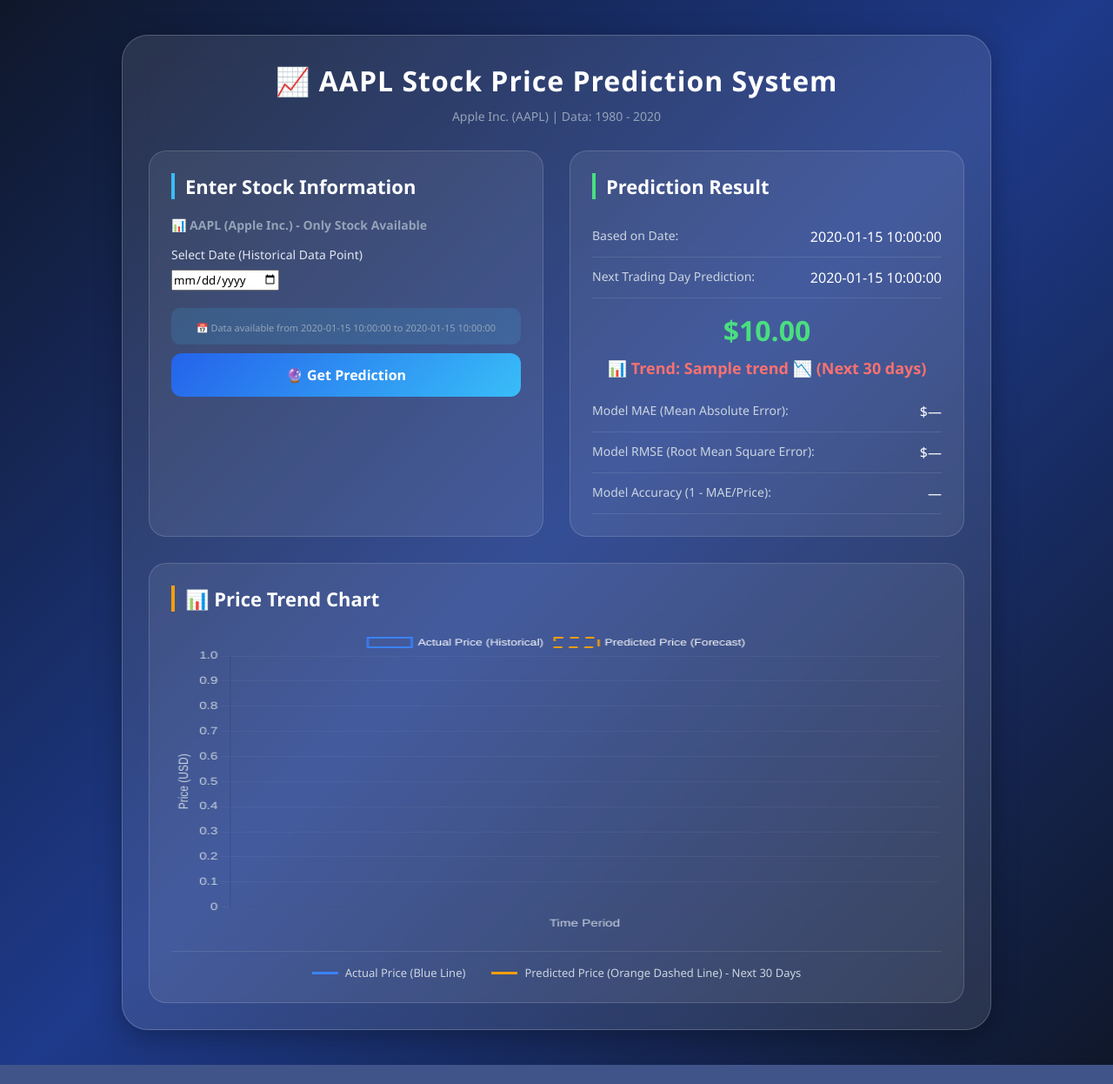
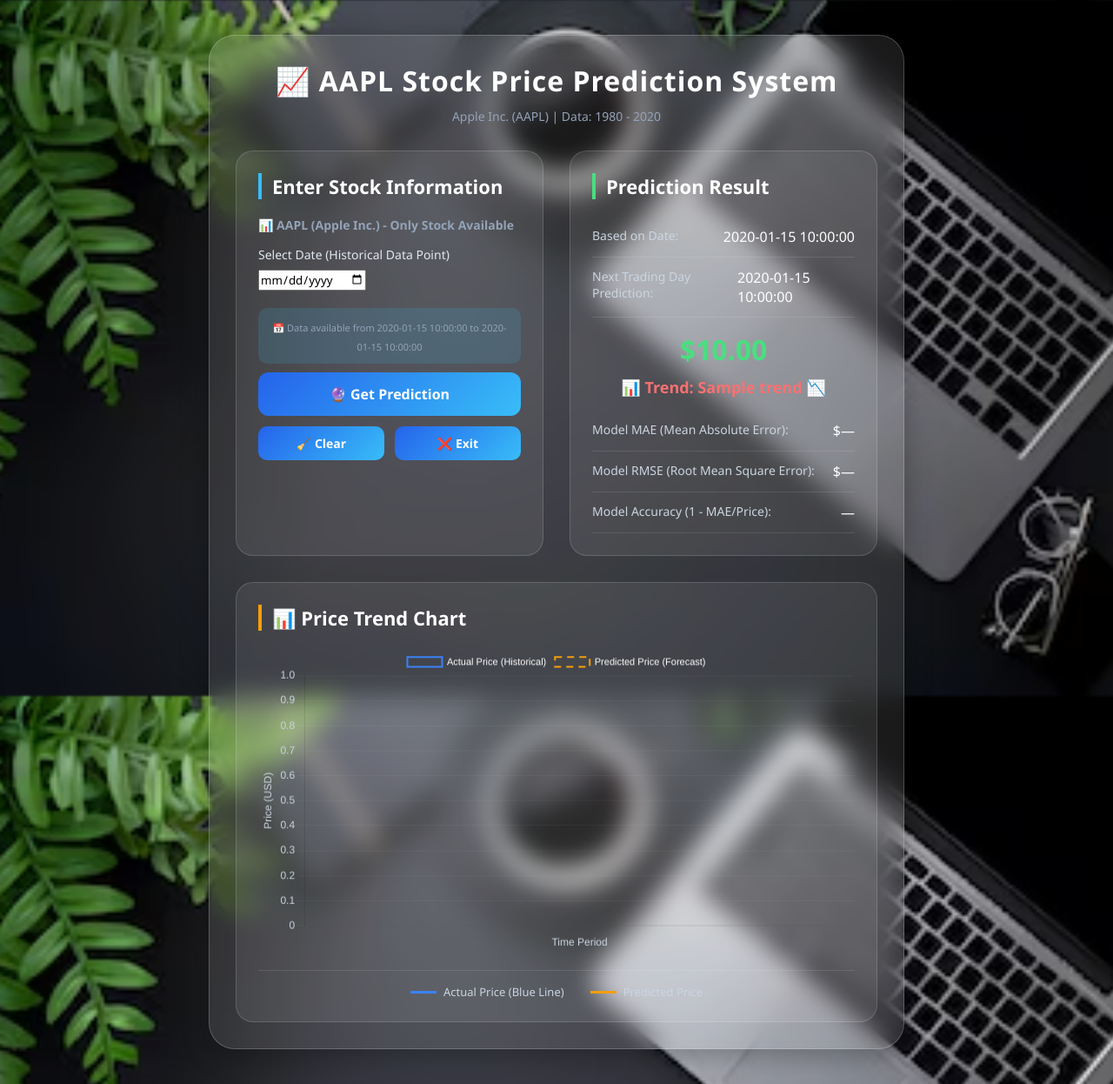
Before and after one commit to uwasealliane/Stock_Prediction, a Flask app: template templates/index.html in a window 1280 px wide. Shown: the whole page at 87% size. Before the commit the page ends 1224 px from the top, so only its background shows below. Run offline with Flask 3, Linux system fonts and the light colour scheme; the template is opened without the code that fills it: most values are stand-ins (such as "Sample title", 1, 10 or a date in 2020); parts of the project's set-up code (start-up, migrations or seed data) failed here and were passed over.

Commit message:
UI commit

```diff
--- a/app.py
+++ b/app.py
@@ -149,7 +149,13 @@
                     # =========================
                     # TREND
                     # =========================
-                    trend = "UP 📈"
+                    # Calculate trend
+                    last_real_price = sequence_data['Close'].iloc[-1]
+
+                    if predictions[0] > last_real_price:
+                     trend = "UP"
+                    else:
+                      trend = "DOWN"
 
                     # =========================
                     # HISTORICAL CHART DATA
--- a/templates/index.html
+++ b/templates/index.html
@@ -18,13 +18,29 @@
     display: flex;
     justify-content: center;
     align-items: center;
-            background: linear-gradient(135deg, #0f172a, #1e3a8a, #0f172a);
+
+    /* Background image */
+    background: url("/static/bg.avif");
+    background-size: cover;
+    background-position: center;
+    background-repeat: no-repeat;
+    background-attachment: fixed;
+
     padding: 40px;
+    position: relative;
 }
 
+/* Dark overlay for glass effect */
+body::before {
+    content: "";
+    position: fixed;
+    inset: 0;
+    background: rgba(0, 0, 0, 0.15);
+    z-index: -1;
+}
         /* GLASSMORPHISM CONTAINER */
         .glass-container {
-            max-width: 1000px;
+            max-width: 800px;
             width: 100%;
             background: rgba(255, 255, 255, 0.1);
             backdrop-filter: blur(15px);
@@ -149,6 +165,54 @@
             transform: translateY(-2px);
             box-shadow: 0 10px 25px rgba(37, 99, 235, 0.3);
         }
+
+
+           /* BUTTON GROUP */
+/* SMALL BUTTON ROW */
+.button-group {
+    display: flex;
+    gap: 12px;
+    margin-top: 12px;
+}
+
+/* CLEAR BUTTON */
+.clear-btn {
+    flex: 1;
+    padding: 10px;
+    background: linear-gradient(135deg, #2563eb, #38bdf8);
+    border: none;
+    border-radius: 10px;
+    color: white;
+    font-size: 14px;
+    font-weight: bold;
+    cursor: pointer;
+    transition: 0.3s;
+}
+.clear-btn:hover {
+    transform: translateY(-2px);
+    box-shadow: 0 10px 20px rgba(249, 115, 22, 0.3);
+}
+
+/* EXIT BUTTON */
+.exit-btn {
+    flex: 1;
+    padding: 10px;
+    background: linear-gradient(135deg, #2563eb, #38bdf8);
+    border: none;
+    border-radius: 10px;
+    color: white;
+    font-size: 14px;
+    font-weight: bold;
+    cursor: pointer;
+    transition: 0.3s;
+}
+
+.exit-btn:hover {
+    transform: translateY(-2px);
+    box-shadow: 0 10px 20px rgba(239, 68, 68, 0.3);
+}
+
+
 
         /* RIGHT COLUMN */
         .result-card {
@@ -329,7 +393,33 @@
                     <small>📅 Data available from {{ min_date }} to {{ max_date }}</small>
                 </div>
 
-                <button type="submit" class="predict-btn">🔮 Get Prediction</button>
+              <!-- PREDICT BUTTON -->
+<button type="submit" class="predict-btn">
+    🔮 Get Prediction
+</button>
+
+<!-- SMALL BUTTONS ROW -->
+<div class="button-group">
+
+    <!-- CLEAR BUTTON -->
+    <button type="button"
+            class="clear-btn"
+            onclick="window.location.href='/'">
+
+        🧹 Clear
+
+    </button>
+
+    <!-- EXIT BUTTON -->
+    <button type="button"
+            class="exit-btn"
+            onclick="closeSystem()">
+
+        ❌ Exit
+
+    </button>
+
+</div>
             </form>
         </div>
 
@@ -359,7 +449,7 @@
                 <div class="trend-{% if trend == 'UP' %}up{% else %}down{% endif %}">
                     📊 Trend: {{ trend }}
                     {% if trend == 'UP' %}📈{% else %}📉{% endif %}
-                    (Next 30 days)
+
                 </div>
 
                 <div class="result-row" style="margin-top: 15px;">
@@ -408,7 +498,7 @@
                 </div>
                 <div class="legend-item">
                     <div class="legend-color predicted"></div>
-                    <span>Predicted Price (Orange Dashed Line) - Next 30 Days</span>
+                    <span>Predicted Price </span>
                 </div>
             </div>
         {% else %}
@@ -521,6 +611,23 @@
         }
     });
     {% endif %}
+
+   function closeSystem() {
+
+    let confirmExit = confirm(
+        "Are you sure you want to exit the system?"
+    );
+
+    if (confirmExit) {
+
+        window.open('', '_self');
+
+        window.close();
+
+    }
+}
+
+
 </script>
 
 </body>
```
Also changed, not shown: stock_prediction_gui.py (deleted, +0 -153 lines), static/bg.avif (added). Lines whose indentation alone changed are shown as unchanged.
